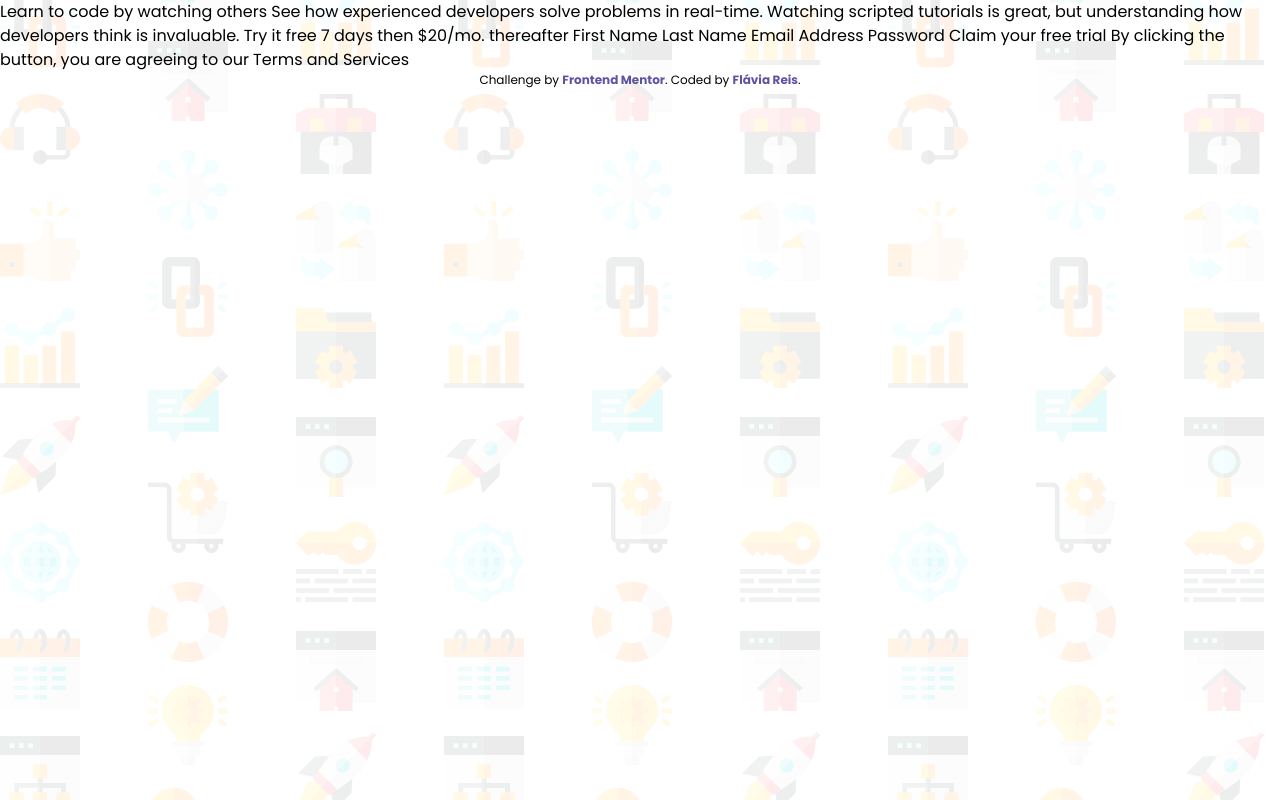
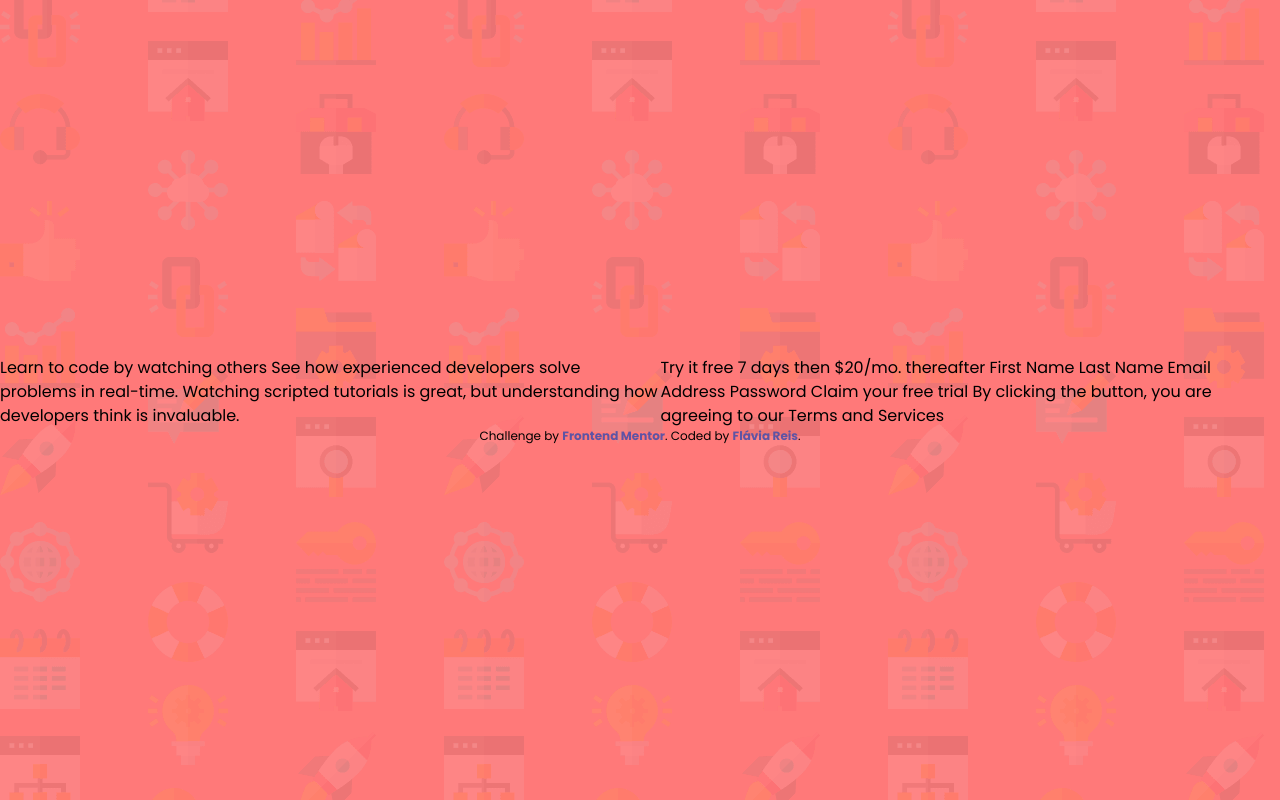
Before and after one commit to flaviare1s/intro-component-with-signup-form, a website: page src/index.html in a window 1280 px wide. Drawn offline with Linux system fonts and the light colour scheme.

Commit message:
Making initial adjustments

```diff
--- a/src/index.html
+++ b/src/index.html
@@ -14,12 +14,15 @@
 
   <title>Frontend Mentor | Intro component with sign up form</title>
 </head>
-<body class="font-Poppins bg-bg-mobile lg:bg-bg-desktop">
+<body class="font-Poppins bg-rosa bg-bg-mobile lg:bg-bg-desktop bg-cover h-screen flex flex-col justify-center items-center m-auto">
 
-  <section>
+  <section class="flex flex-col lg:flex-row">
+    <div>
       Learn to code by watching others
       See how experienced developers solve problems in real-time. Watching scripted tutorials is great,
       but understanding how developers think is invaluable.
+    </div>
+    <div>
       Try it free 7 days then $20/mo. thereafter
       First Name
       Last Name
@@ -27,6 +30,7 @@
       Password
       Claim your free trial
       By clicking the button, you are agreeing to our Terms and Services
+    </div>
   </section>
 
   <footer>
```
Also changed, not shown: src/output.css. Lines whose indentation alone changed are shown as unchanged.
